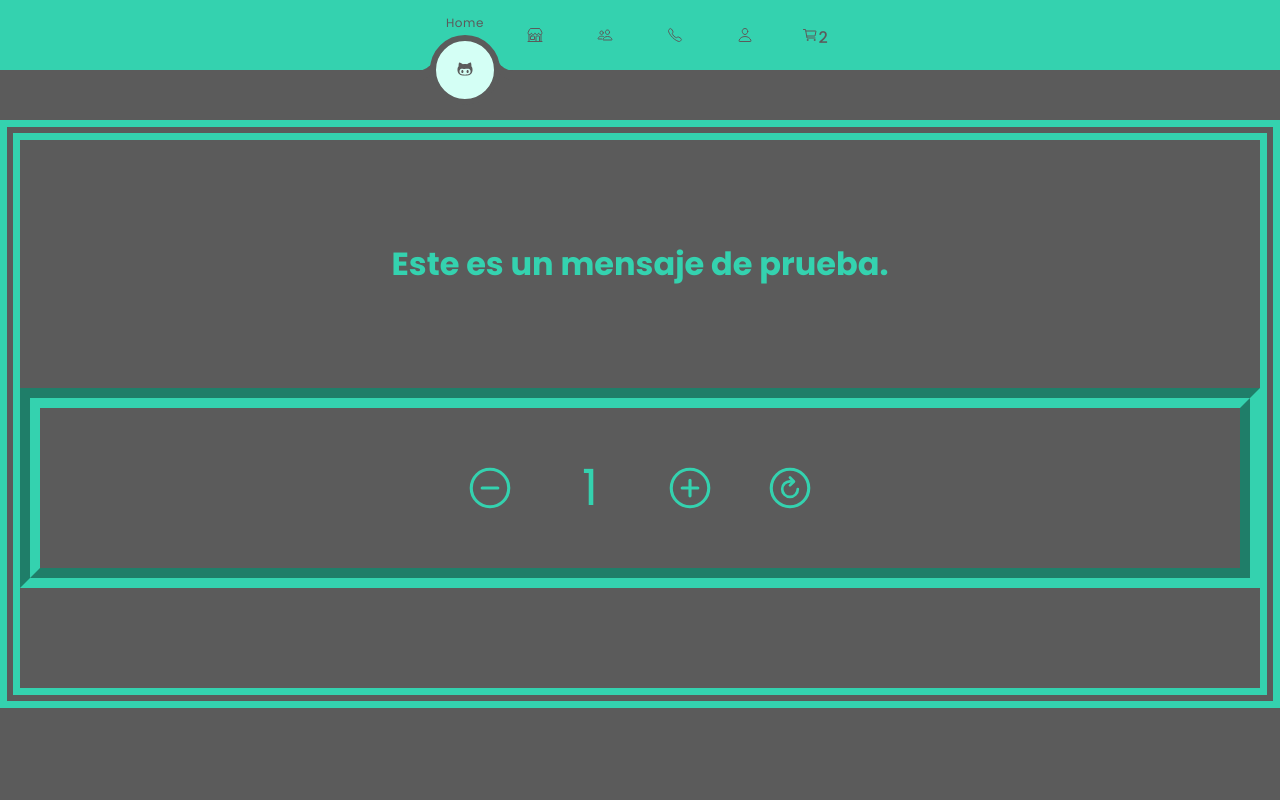
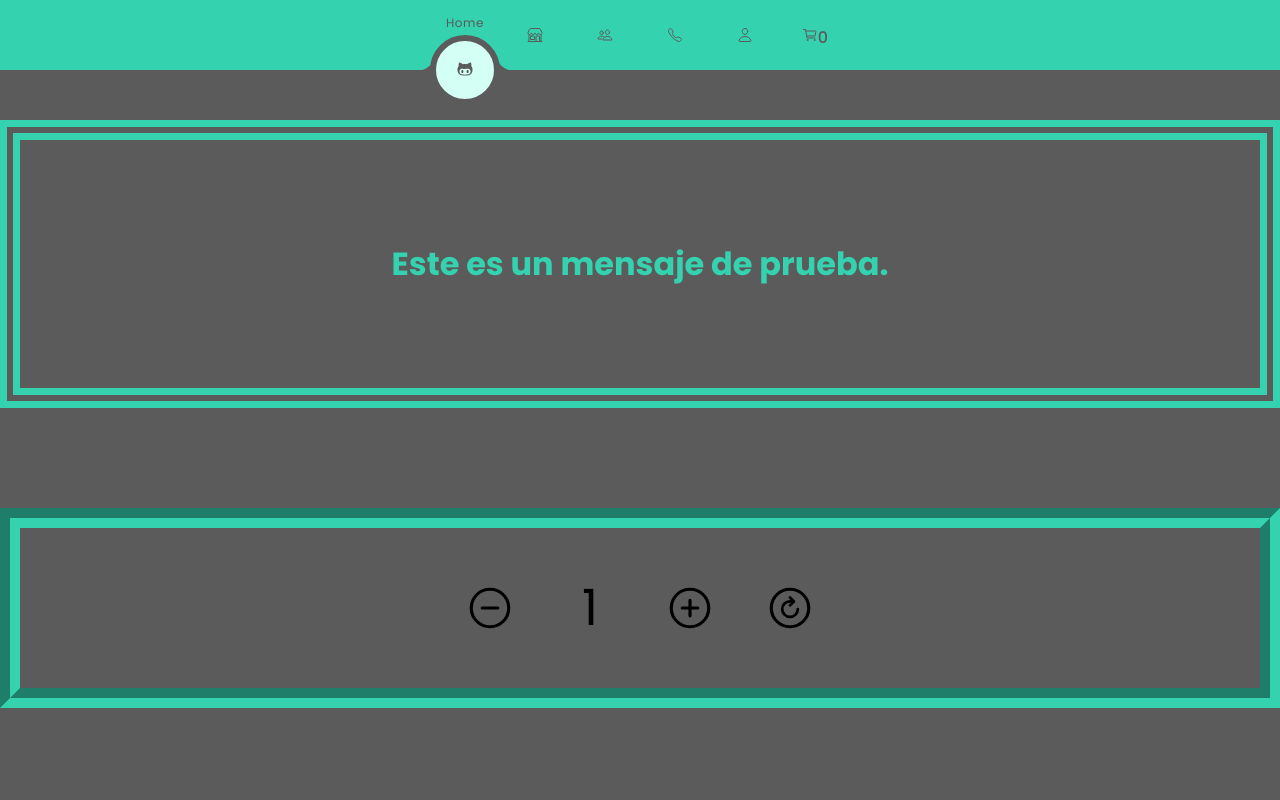
Before and after one commit to franco-buccellato/Ecommerce-Buccellato, a React (Create React App) app: page / in a window 1280 px wide. Shown: the top 800 px of the page. Built offline with nearby package versions, Linux system fonts and the light colour scheme.

Commit message:
Modificacion de etiquetas 'a' a 'div'

```diff
--- a/src/components/CartWidget/CartWidget.js
+++ b/src/components/CartWidget/CartWidget.js
@@ -1,17 +1,17 @@
 import '../NavBar/NavBar.css';
 
-let cantidadProductos = 2;
+let cantidadProductos = 0;
 
-const CartWidget = (props) => {
+const CartWidget = (inicial) => {
     return (
             <li className="list">
-                <a href="#">
+                <div>
                     <span className="icon">
                         <ion-icon name="cart-outline"></ion-icon>
-                        <p>{props.cantidad}2</p>
+                        <p id='cantidadCarrito'>{cantidadProductos}</p>
                     </span>
                     <span className="text">Carrito</span>
-                </a>
+                </div>
             </li>
     );
 }
--- a/src/components/Counter/Counter.js
+++ b/src/components/Counter/Counter.js
@@ -23,6 +23,7 @@ const Counter = ({inicial, maximoStock, onAdd}) => {
 
     const addCart = () => {
         onAdd(count);
+        setCount(inicial);
     }
 
     console.log('Montando componente.');
--- a/src/components/ItemListContainer/ItemListContainer.js
+++ b/src/components/ItemListContainer/ItemListContainer.js
@@ -1,17 +1,21 @@
 import './ItemListContainer.css';
-import '../Counter/Counter.js'
+import '../Counter/Counter.js';
 import Counter from '../Counter/Counter';
 
 const ItemListContainer = (props) => {
 
     const handleOnAdd = (nuevaCantidad) => {
-        console.log(`Actualizar carrito a ${nuevaCantidad}`);
+        console.log(`Actualizar carrito sumando ${nuevaCantidad} unidades.`);
+        let carrito = document.getElementById('cantidadCarrito');
+        console.log(carrito);
     }
 
     return (
-        <div className="container">
-            <h1 className="listContainer">{props.greeting}</h1>
-            <Counter inicial={1} maximoStock={10} onAdd={handleOnAdd}/>
+        <div>
+            <div className="container">
+                <h1 className="listContainer">{props.greeting}</h1>
+            </div>
+                <Counter inicial={1} maximoStock={10} onAdd={handleOnAdd}/>
         </div>
     );
 }
--- a/src/components/NavBar/NavBar.css
+++ b/src/components/NavBar/NavBar.css
@@ -42,7 +42,7 @@ body {
     z-index: 1;
 }
 
-.navigation ul li a {
+.navigation ul li div {
     position: relative;
     display: flex;
     justify-content: center;
@@ -53,7 +53,7 @@ body {
     font-weight: 500;
 }
 
-.navigation ul li a .icon {
+.navigation ul li div .icon {
     position: relative;
     display: block;
     line-height: 75px;
@@ -63,15 +63,15 @@ body {
     color: var(--clr);
 }
 
-.navigation ul li a .icon p{
+.navigation ul li div .icon p{
     display: inline-block;
 }
 
-.navigation ul li.active a .icon {
+.navigation ul li.active div .icon {
     transform: translateY(34px);
 }
 
-.navigation ul li a .text {
+.navigation ul li div .text {
     position: absolute;
     color: var(--clr);
     font-weight: 400;
@@ -81,7 +81,7 @@ body {
     opacity: 0;
 }
 
-.navigation ul li.active a .text {
+.navigation ul li.active div .text {
     opacity: 1;
     transform: translateY(-15px);
 }
--- a/src/components/NavBar/NavBar.js
+++ b/src/components/NavBar/NavBar.js
@@ -8,54 +8,46 @@ function NavBar() {
         <div className="navigation">
             <ul>
                 <li className="list active">
-                    <a href="#">
+                    <div>
                         <span className="icon">
                             <ion-icon name="logo-octocat"></ion-icon>
                         </span>
                         <span className="text">Home</span>
-                    </a>
+                    </div>
                 </li>
                 <li className="list">
-                    <a href="#">
+                    <div>
                         <span className="icon">
                             <ion-icon name="storefront-outline"></ion-icon>
                         </span>
                         <span className="text">Productos</span>
-                    </a>
+                    </div>
                 </li>
                 <li className="list">
-                    <a href="#">
+                    <div>
                         <span className="icon">
                             <ion-icon name="people-outline"></ion-icon>
                         </span>
                         <span className="text">Nosotros</span>
-                    </a>
+                    </div>
                 </li>
                 <li className="list">
-                    <a href="#">
+                    <div>
                         <span className="icon">
                             <ion-icon name="call-outline"></ion-icon>
                         </span>
                         <span className="text">Contacto</span>
-                    </a>
+                    </div>
                 </li>
                 <li className="list">
-                    <a href="#">
+                    <div>
                         <span className="icon">
                             <ion-icon name="person-outline"></ion-icon>
                         </span>
                         <span className="text">Perfil</span>
-                    </a>
+                    </div>
                 </li>
                 <CartWidget/>
-                {/* <li className="list">
-                    <a href="#">
-                        <span className="icon">
-                            <ion-icon name="cart-outline"></ion-icon>
-                        </span>
-                        <span className="text">Carrito</span>
-                    </a>
-                </li> */}
                 <div className="indicator"></div>
             </ul>
         </div>
```
